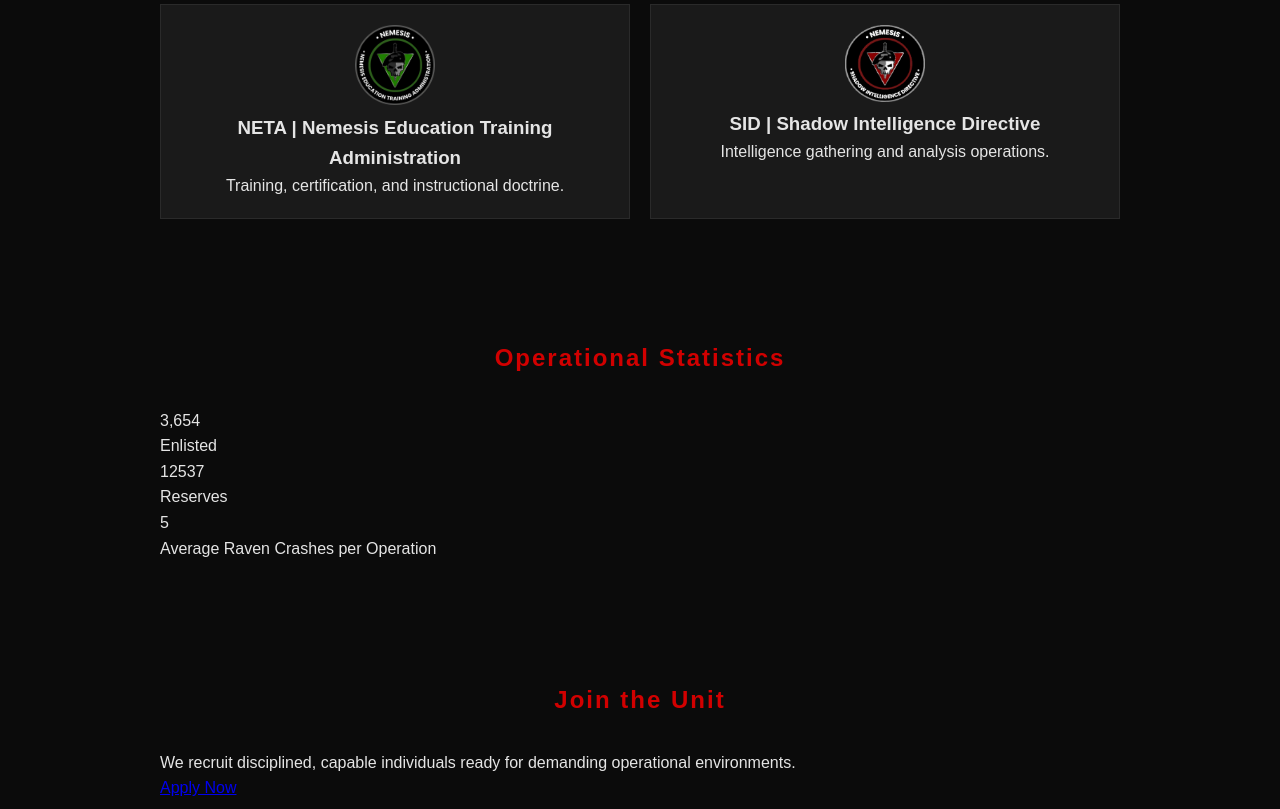
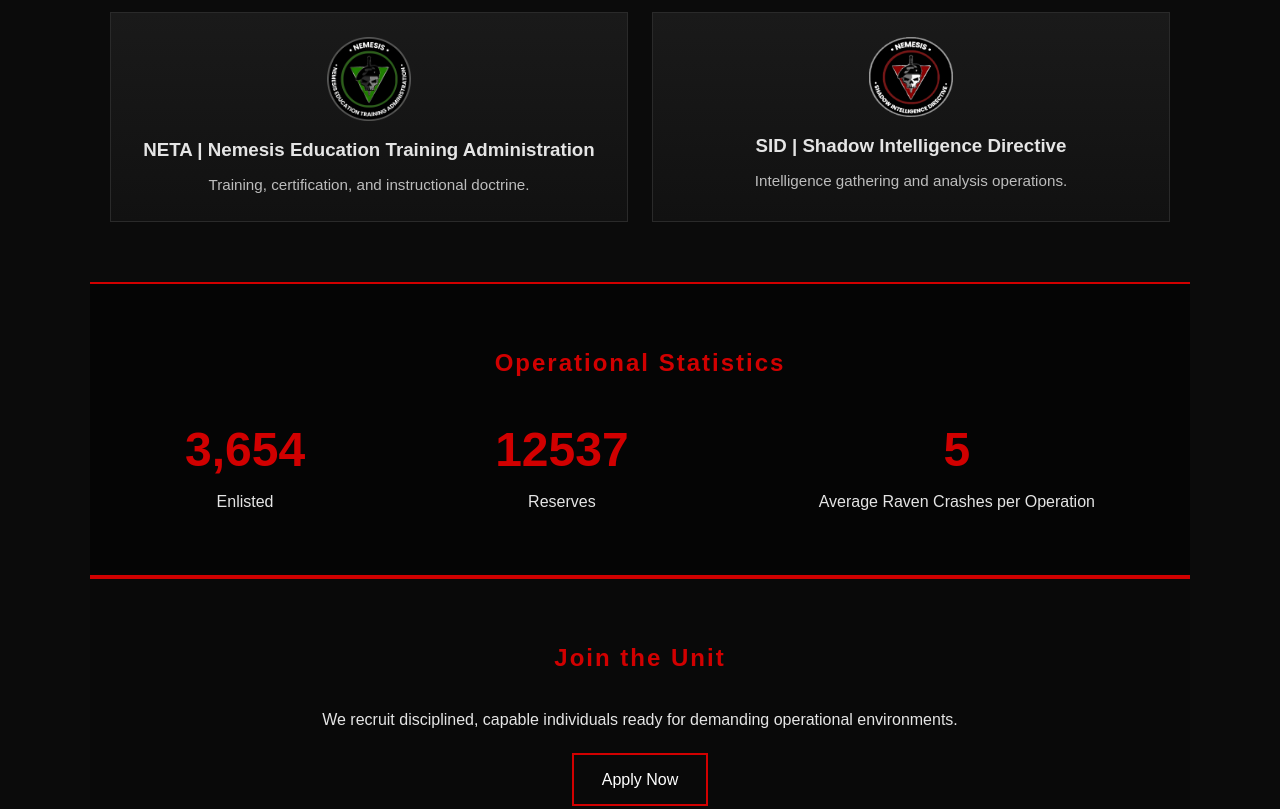
Before and after one commit to dox121-pixel/DoxNAF.online, a plain HTML site: page index.html in a window 1280 px wide. Shown: the part 1660-2469 px from the top of the page. Drawn offline with Linux system fonts and the light colour scheme.

Commit message:
Add files via upload

```diff
--- a/styles.css
+++ b/styles.css
@@ -11,7 +11,7 @@ body { background: var(--dark); color: var(--light); line-height: 1.6; }
 
 header { background: linear-gradient(180deg,#000 0%,#111 100%); padding:20px; border-bottom:3px solid var(--red); text-align:center; }
 header img { width:120px; margin-bottom:10px; }
-nav { display:flex; justify-content:center; gap:25px; margin-top:10px; }
+nav { display:flex; justify-content:center; gap:25px; margin-top:10px; flex-wrap:wrap; }
 nav a { color:var(--light); text-decoration:none; font-weight:bold; transition:.2s; }
 nav a:hover { color:var(--red); }
 
@@ -19,15 +19,33 @@ nav a:hover { color:var(--red); }
 .hero h1 { font-size:2.8em; letter-spacing:3px; margin-bottom:10px; }
 .hero p { color:#bbb; max-width:600px; margin:auto; }
 
-section { padding:60px 20px; max-width:1000px; margin:auto; }
+section { padding:60px 20px; max-width:1100px; margin:auto; }
 h2 { text-align:center; margin-bottom:30px; color:var(--red); letter-spacing:2px; }
 
-.cards { display:grid; grid-template-columns:repeat(auto-fit,minmax(220px,1fr)); gap:20px; }
-.card { background:var(--gray); padding:20px; border:1px solid #2a2a2a; transition:.25s; text-align:center; }
-.card:hover { border-color:var(--red); transform:translateY(-5px); }
+/* GRID */
+.cards { display:grid; grid-template-columns:repeat(auto-fit,minmax(240px,1fr)); gap:24px; align-items:stretch; }
 
-/* clickable card wrapper */
-.card-link { text-decoration:none; color:inherit; display:block; }
-.card-link:hover .card { border-color:var(--red); transform:translateY(-5px); }
+/* CARD */
+.card { background:linear-gradient(180deg,#1a1a1a,#111); padding:24px 18px; border:1px solid #2a2a2a; transition:.25s; text-align:center; height:100%; display:flex; flex-direction:column; justify-content:flex-start; }
+.card img { display:block; margin:0 auto 14px auto; width:84px; height:auto; }
+.card h3 { color:var(--light); margin-bottom:8px; }
+.card p { color:#bdbdbd; font-size:0.95rem; }
+.card:hover { border-color:var(--red); transform:translateY(-6px); box-shadow:0 10px 25px rgba(0,0,0,.45); }
+
+/* CLICKABLE CARD WRAPPER */
+.card-link { text-decoration:none; color:inherit; display:block; height:100%; }
+.card-link:visited { color:inherit; }
+.card-link:hover { text-decoration:none; }
+.card-link:hover .card { border-color:var(--red); transform:translateY(-6px); }
+
+/* COUNTERS */
+.stats { background:#050505; border-top:2px solid var(--red); border-bottom:2px solid var(--red); }
+.counter-container { display:flex; justify-content:space-around; flex-wrap:wrap; gap:40px; }
+.counter-box { text-align:center; }
+.counter { font-size:3em; color:var(--red); font-weight:bold; display:block; }
+
+.recruit { text-align:center; background:#090909; border-top:2px solid var(--red); border-bottom:2px solid var(--red); }
+.btn { display:inline-block; margin-top:20px; padding:12px 28px; border:2px solid var(--red); color:white; text-decoration:none; transition:.25s; }
+.btn:hover { background:var(--red); }
 
 footer { text-align:center; padding:25px; background:#000; font-size:.9em; color:#888; }
```
